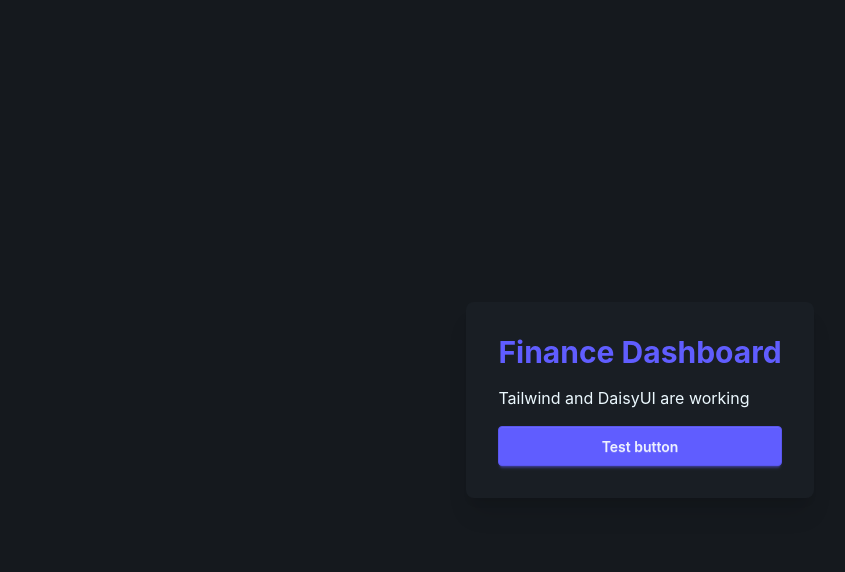
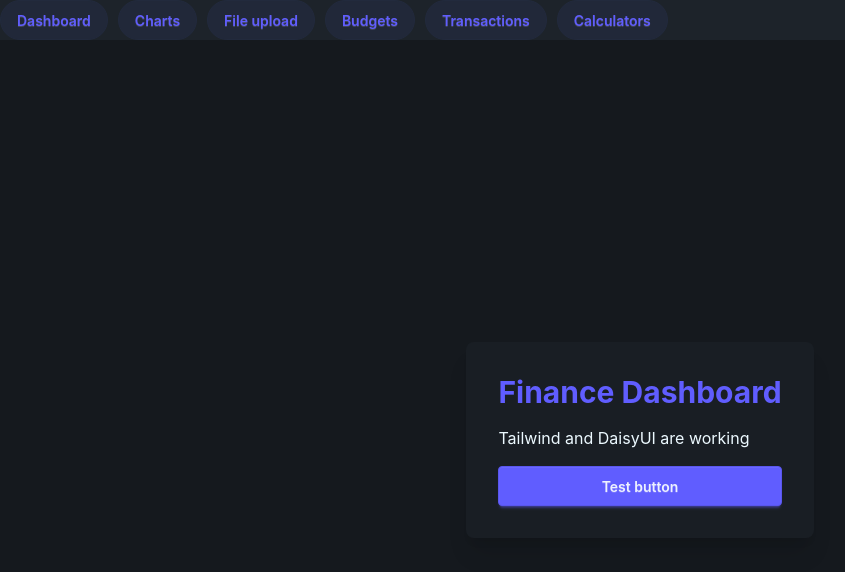
Before and after one commit to Cybergman-droid/Computing-NEA, a React (Vite) app in the folder frontend/: page / in a window 1280 px wide. Shown: the top 572 px of the page, without its empty margins (0-845 px from the left). Built offline with nearby package versions, Linux system fonts and the light colour scheme.

Commit message:
feat: add Navbar component and integrate it into the App

```diff
--- a/frontend/src/App.tsx
+++ b/frontend/src/App.tsx
@@ -1,5 +1,9 @@
+import Navbar from "./components/navbar";
+
 function App() {
 	return (
+		<>
+			<Navbar />
 			<div className='min-h-screen bg-base-300 flex items-center justify-center'>
 				<div className='card bg-base-200 shadow-xl p-8'>
 					<h1 className='text-3xl font-bold text-primary mb-4'>
@@ -9,6 +13,7 @@ function App() {
 					<button className='btn btn-primary mt-4'>Test button</button>
 				</div>
 			</div>
+		</>
 	);
 }
 
--- /dev/null
+++ b/frontend/src/components/navbar.tsx
@@ -0,0 +1,23 @@
+import type { ReactNode } from "react";
+type ButtonProps = {
+	children: ReactNode;
+};
+
+function NavbarButton({ children }: ButtonProps) {
+	return (
+		<button className='btn btn-soft btn-primary rounded-3xl'>{children}</button>
+	);
+}
+function Navbar() {
+	return (
+		<div className='flex gap-2.5'>
+			<NavbarButton>Dashboard</NavbarButton>
+			<NavbarButton>Charts</NavbarButton>
+			<NavbarButton>File upload</NavbarButton>
+			<NavbarButton>Budgets</NavbarButton>
+			<NavbarButton>Transactions</NavbarButton>
+			<NavbarButton>Calculators</NavbarButton>
+		</div>
+	);
+}
+export default Navbar;
```
Lines whose indentation alone changed are shown as unchanged.
